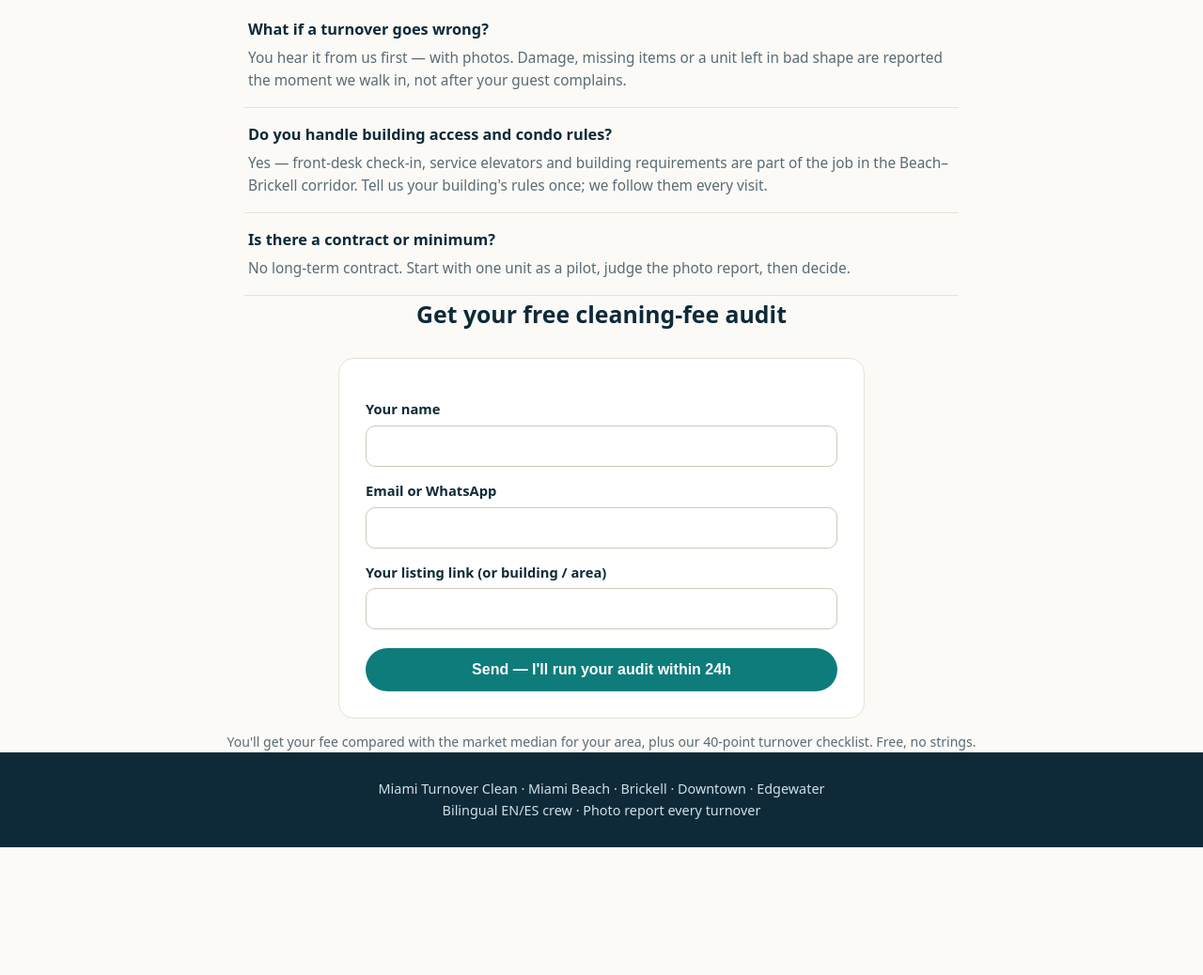
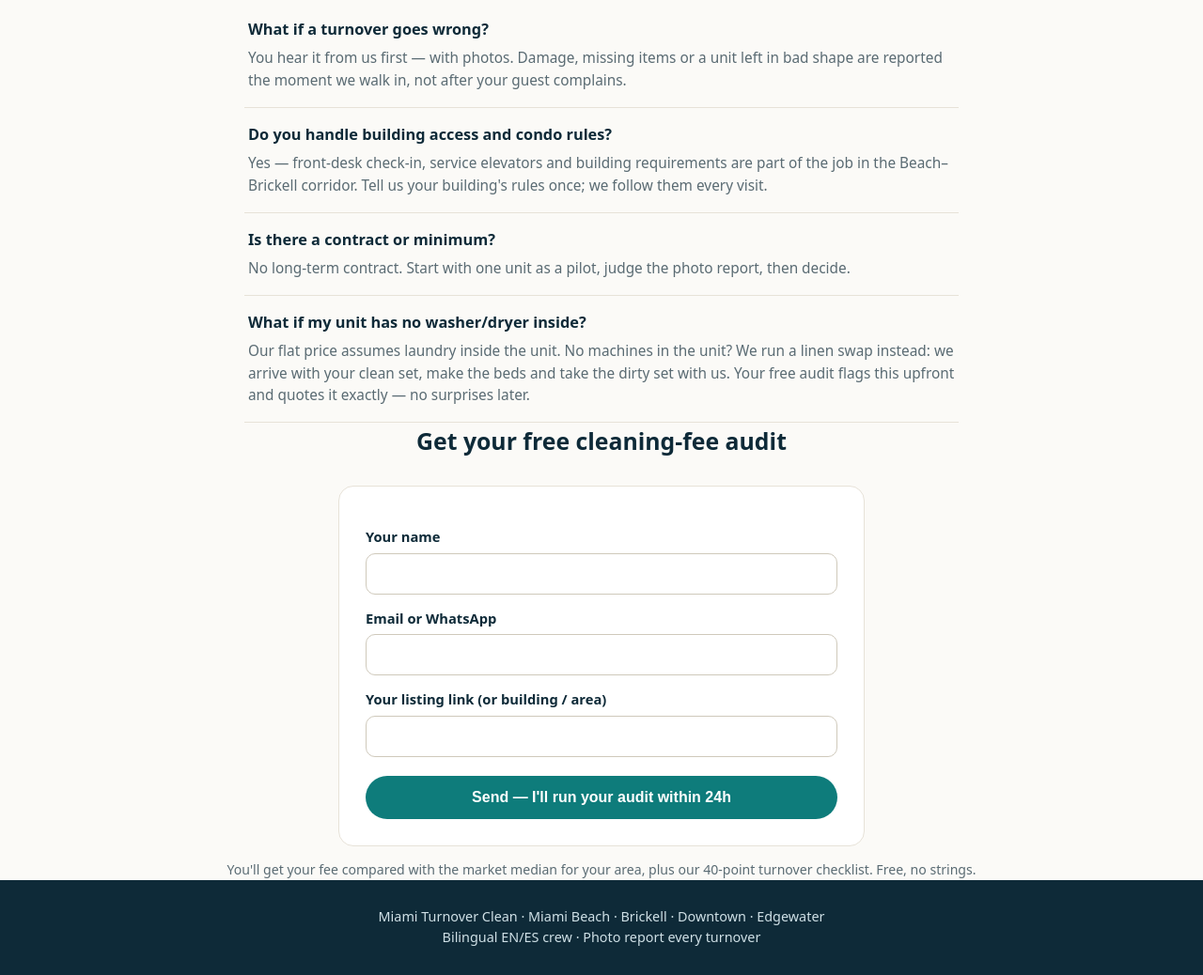
Before and after one commit to pelaez79/miamiturnoverclean, a plain HTML site: page index.html in a window 1280 px wide. Shown: the part 1094-2132 px from the top of the page at 94% size. Before the commit the page ends 1996 px from the top, so only its background shows below. Drawn offline with Linux system fonts and the light colour scheme.

Commit message:
FAQ: unidades sin lavandería dentro (intercambio de lino)

```diff
--- a/index.html
+++ b/index.html
@@ -112,6 +112,9 @@
     <div><h3 data-en>Is there a contract or minimum?</h3><h3 data-es>¿Hay contrato o mínimo?</h3>
       <p data-en>No long-term contract. Start with one unit as a pilot, judge the photo report, then decide.</p>
       <p data-es>Sin contrato a largo plazo. Empieza con una unidad como piloto, juzga el reporte con fotos y luego decides.</p></div>
+    <div><h3 data-en>What if my unit has no washer/dryer inside?</h3><h3 data-es>¿Y si mi unidad no tiene lavadora/secadora dentro?</h3>
+      <p data-en>Our flat price assumes laundry inside the unit. No machines in the unit? We run a linen swap instead: we arrive with your clean set, make the beds and take the dirty set with us. Your free audit flags this upfront and quotes it exactly — no surprises later.</p>
+      <p data-es>Nuestro precio cerrado asume lavandería dentro de la unidad. ¿No hay máquinas dentro? Trabajamos con intercambio de lino: llegamos con tu juego limpio, hacemos las camas y nos llevamos el juego sucio. Tu auditoría gratuita lo detecta desde el inicio y lo cotiza exacto — sin sorpresas después.</p></div>
   </div>
 </section>
 
```
